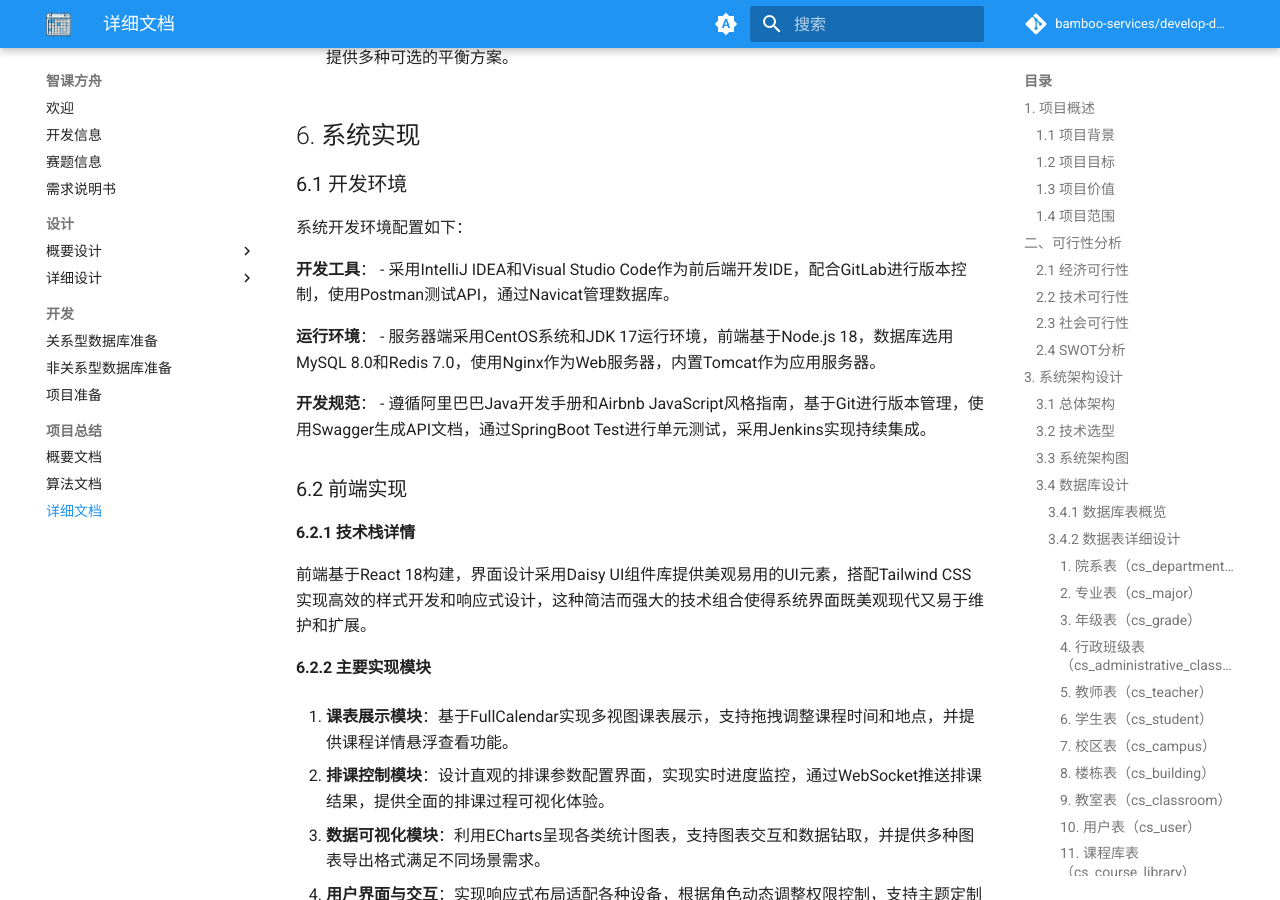
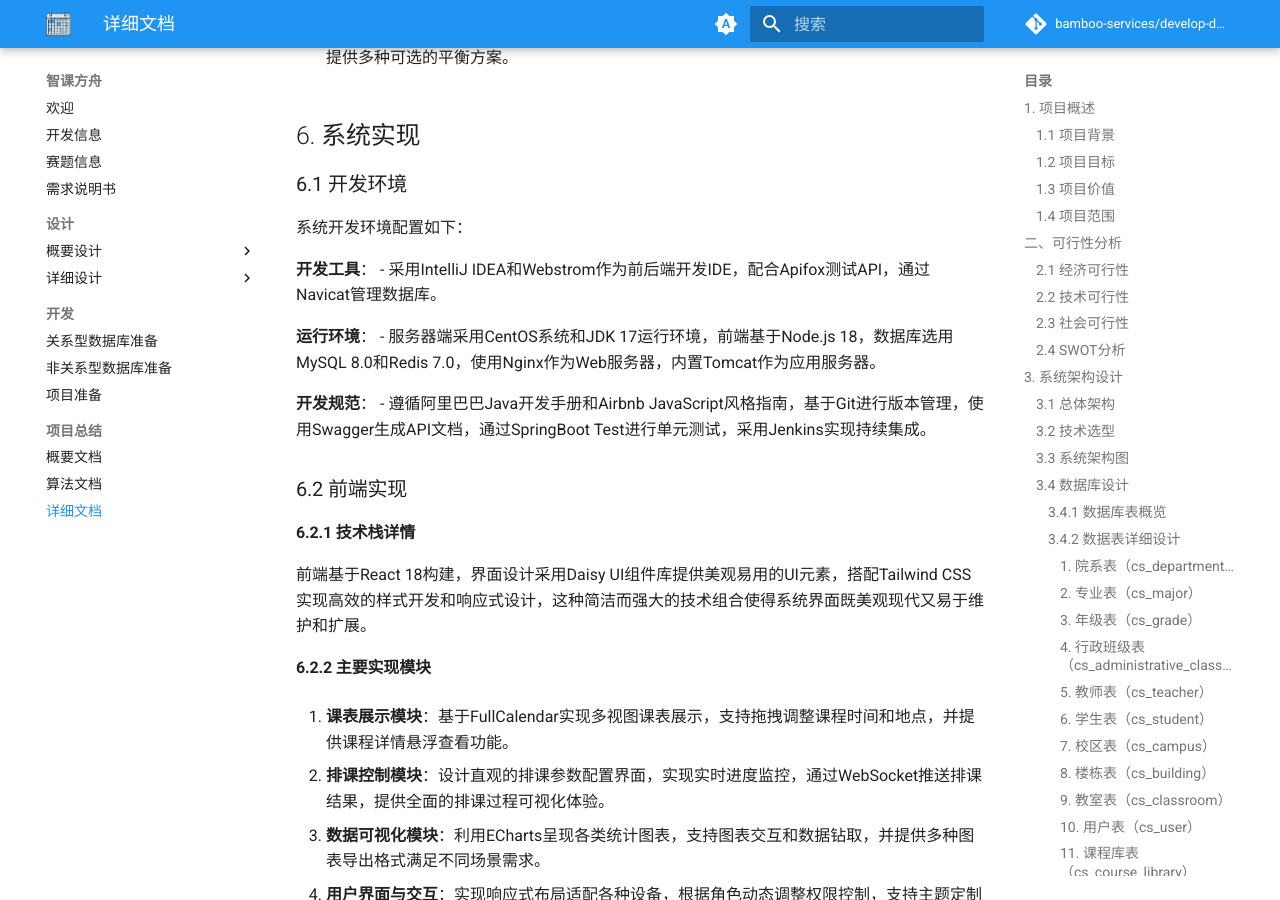
Before and after one commit to class-scheduling-system/develop-document, an MkDocs documentation site: the page built from docs/final/project_detailed.md, in a window 1280 px wide and 900 px high, scrolled down 30462 px. Built offline with MkDocs 1.6.1 and Material for MkDocs 9.7.7, drawn with Linux system fonts in a browser that asks for light colours; comment, search, counter and statistics services are not loaded.

Commit message:
docs: 更新开发工具和API测试工具

```diff
--- a/docs/final/project_detailed.md
+++ b/docs/final/project_detailed.md
@@ -842,7 +842,7 @@
 系统开发环境配置如下：
 
 **开发工具**：
-- 采用IntelliJ IDEA和Visual Studio Code作为前后端开发IDE，配合GitLab进行版本控制，使用Postman测试API，通过Navicat管理数据库。
+- 采用IntelliJ IDEA和Webstrom作为前后端开发IDE，配合Apifox测试API，通过Navicat管理数据库。
 
 **运行环境**：
 - 服务器端采用CentOS系统和JDK 17运行环境，前端基于Node.js 18，数据库选用MySQL 8.0和Redis 7.0，使用Nginx作为Web服务器，内置Tomcat作为应用服务器。
```
